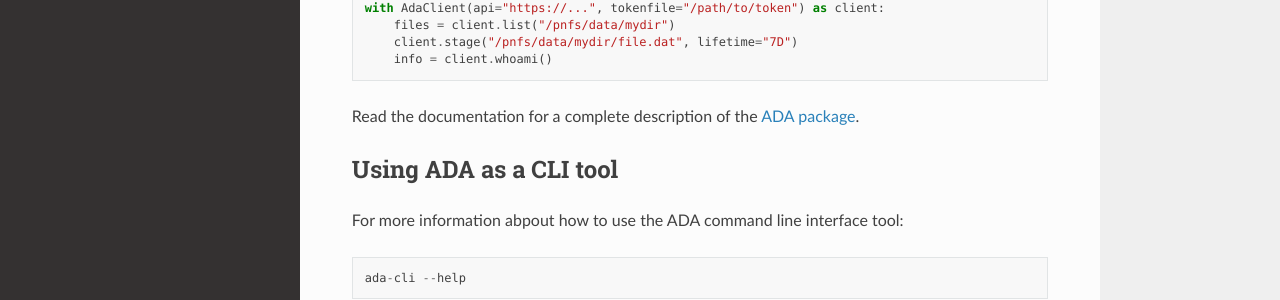
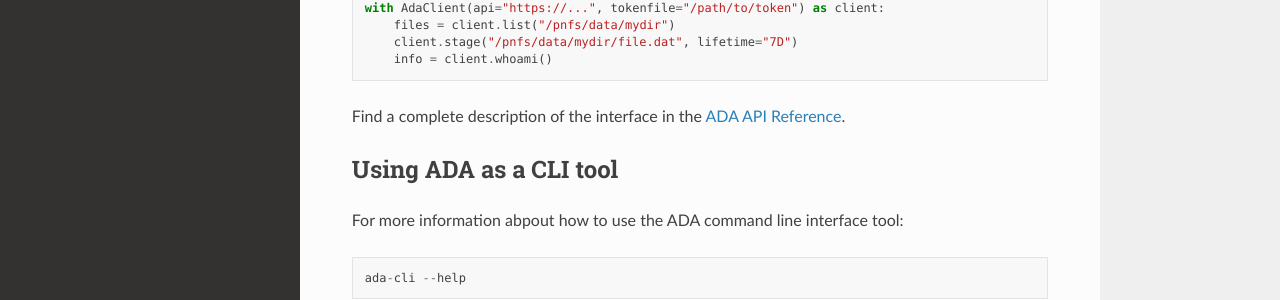
Before and after one commit to sara-nl/dcache-pyclient, a Sphinx documentation site: the page built from docs/source/usage.rst, in a window 1280 px wide and 1327 px high. Shown: the part 310-610 px from the top of the window. Built offline with Sphinx 7.4.7 and the Read the Docs theme 3.1.0, drawn with Linux system fonts in a browser that asks for light colours; pages that are not in the unit, such as notebooks, are missing from menus.

Commit message:
Fix location of usage.md

````diff
--- a/docs/source/usage.md
+++ b/docs/usage.md
@@ -11,7 +11,7 @@ with AdaClient(api="https://...", tokenfile="/path/to/token") as client:
     info = client.whoami()
 ```
 
-Read the documentation for a complete description of the [ADA package](https://sara-nl.github.io/dcache-pyclient/ada.html).
+Find a complete description of the interface in the [ADA API Reference](https://sara-nl.github.io/dcache-pyclient/ada.html).
 
 ## Using ADA as a CLI tool
 For more information abpout how to use the ADA command line interface tool:
````
Also changed, not shown: docs/source/index.rst (+4 -4 lines).
